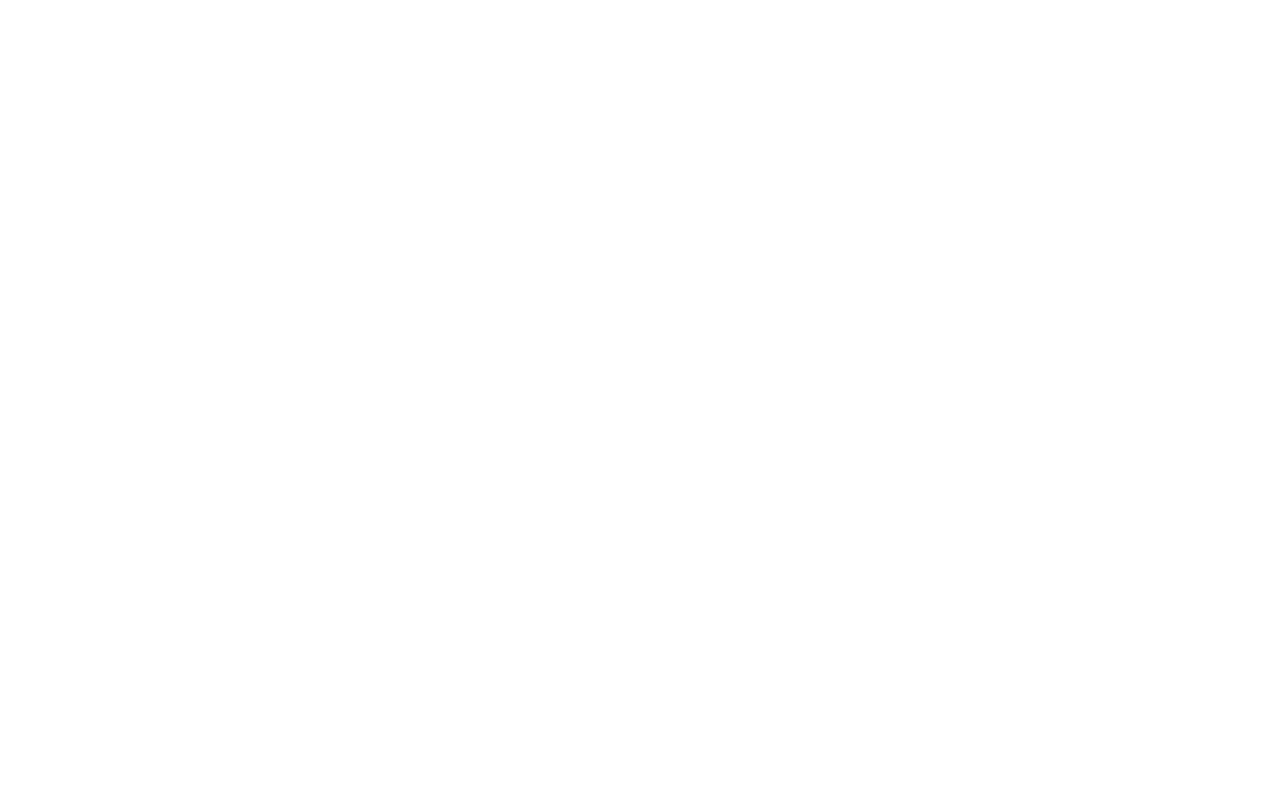
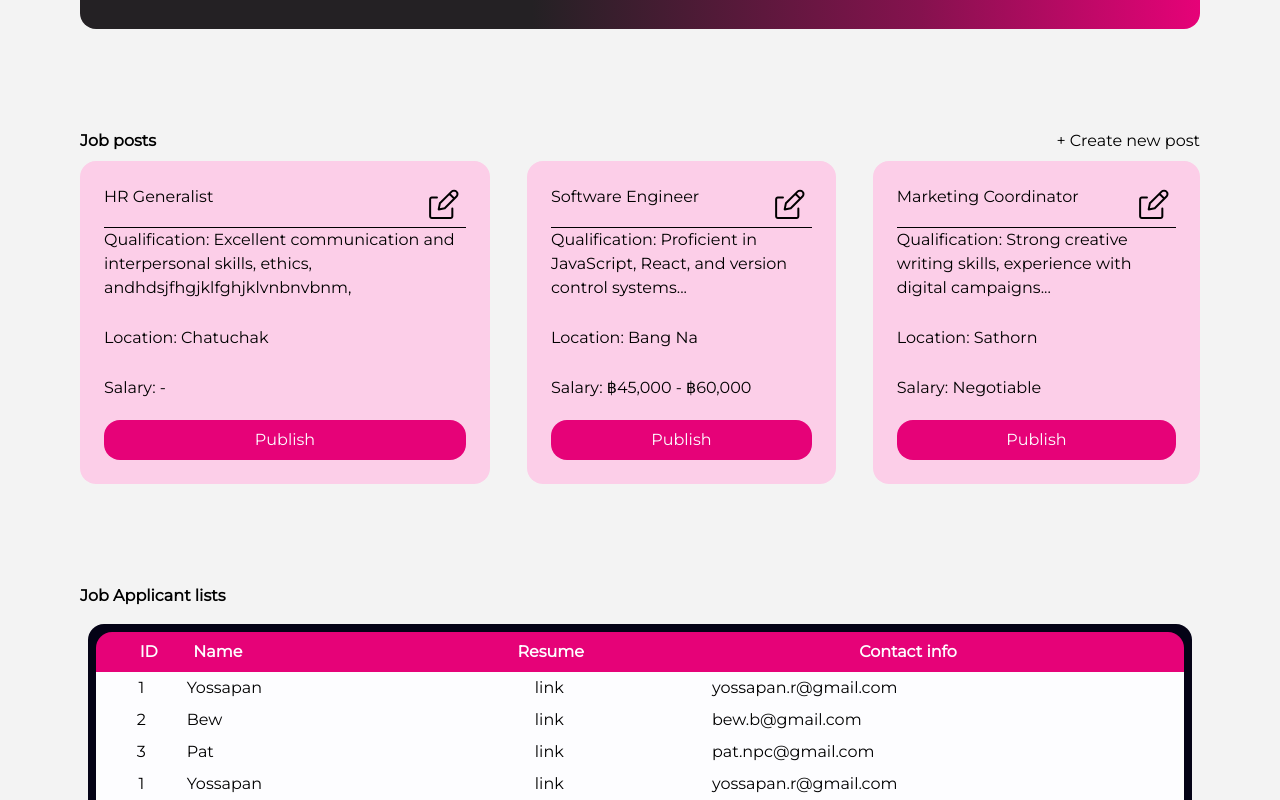
Before and after one commit to CSC105-2024/G19-LetUsSleep-PreHack-2025, a React (Vite) app in the folder Frontend/: page /CDashboard in a window 1280 px wide. Shown: the part 280-1080 px from the top of the page. Before the commit the page ends 800 px from the top, so only its background shows below. Built offline with nearby package versions, Linux system fonts and the light colour scheme.

Commit message:
style: update UI

```diff
--- /dev/null
+++ b/Frontend/src/components/JobApplicantLists.jsx
@@ -0,0 +1,162 @@
+import React from 'react'
+
+function JobApplicantLists() {
+
+  const ApplicantList = [
+    {
+      id: 1,
+      name: "Yossapan",
+      resume: "link",
+      mail: "yossapan.r@gmail.com"
+    },
+    {
+      id: 2,
+      name: "Bew",
+      resume: "link",
+      mail: "bew.b@gmail.com"
+    },
+    {
+      id: 3,
+      name: "Pat",
+      resume: "link",
+      mail: "pat.npc@gmail.com"
+    },
+    {
+      id: 1,
+      name: "Yossapan",
+      resume: "link",
+      mail: "yossapan.r@gmail.com"
+    },
+    {
+      id: 2,
+      name: "Bew",
+      resume: "link",
+      mail: "bew.b@gmail.com"
+    },
+    {
+      id: 3,
+      name: "Pat",
+      resume: "link",
+      mail: "pat.npc@gmail.com"
+    },
+    {
+      id: 1,
+      name: "Yossapan",
+      resume: "link",
+      mail: "yossapan.r@gmail.com"
+    },
+    {
+      id: 2,
+      name: "Bew",
+      resume: "link",
+      mail: "bew.b@gmail.com"
+    },
+    {
+      id: 3,
+      name: "Pat",
+      resume: "link",
+      mail: "pat.npc@gmail.com"
+    },
+    {
+      id: 1,
+      name: "Yossapan",
+      resume: "link",
+      mail: "yossapan.r@gmail.com"
+    },
+    {
+      id: 2,
+      name: "Bew",
+      resume: "link",
+      mail: "bew.b@gmail.com"
+    },
+    {
+      id: 3,
+      name: "Pat",
+      resume: "link",
+      mail: "pat.npc@gmail.com"
+    },
+    {
+      id: 1,
+      name: "Yossapan",
+      resume: "link",
+      mail: "yossapan.r@gmail.com"
+    },
+    {
+      id: 2,
+      name: "Bew",
+      resume: "link",
+      mail: "bew.b@gmail.com"
+    },
+    {
+      id: 3,
+      name: "Pat",
+      resume: "link",
+      mail: "pat.npc@gmail.com"
+    },
+    {
+      id: 1,
+      name: "Yossapan",
+      resume: "link",
+      mail: "yossapan.r@gmail.com"
+    },
+    {
+      id: 2,
+      name: "Bew",
+      resume: "link",
+      mail: "bew.b@gmail.com"
+    },
+    {
+      id: 3,
+      name: "Pat",
+      resume: "link",
+      mail: "pat.npc@gmail.com"
+    },
+    {
+      id: 1,
+      name: "Yossapan",
+      resume: "link",
+      mail: "yossapan.r@gmail.com"
+    },
+    {
+      id: 2,
+      name: "Bew",
+      resume: "link",
+      mail: "bew.b@gmail.com"
+    },
+    {
+      id: 10,
+      name: "Pat",
+      resume: "link",
+      mail: "pat.npc@gmail.com"
+    },
+
+  ]
+  return (
+    <div>
+      <h1 className='pb-2 font-semibold'>Job Applicant lists</h1>
+      <div className='bg-black rounded-2xl p-2 m-2 h-full '>
+        <div className='bg-dpink grid grid-cols-12 rounded-t-2xl p-2 font-semibold text-white'>
+          <h3 className='col-span-1  text-center'>ID</h3>
+          <h3 className='col-span-3 '>Name</h3>
+          <h3 className='col-span-2  text-center'>Resume</h3>
+          <h3 className='col-span-6  text-center'>Contact info</h3>
+        </div>
+
+        <div className='overflow-y-auto h-[500px]'>
+          {ApplicantList.map((list) => (
+          <div key={list.id} className='grid grid-cols-12 py-1 bg-white overflow-x-hidden'>
+            <p className='col-span-1 text-center'>{list.id}</p>
+            <p className='col-span-3 '>{list.name}</p>
+            <p className='col-span-2 text-center'>{list.resume}</p>
+            <p className='col-span-6 pl-18'>{list.mail}</p>
+        </div>
+
+        ))}
+        </div>
+      </div>
+
+    </div>
+  )
+}
+
+export default JobApplicantLists
--- /dev/null
+++ b/Frontend/src/components/JobPostCard.jsx
@@ -0,0 +1,61 @@
+import React from 'react'
+
+function JobPostCard() {
+    const PostJobLists = [
+  {
+    id: 1,
+    title: "HR Generalist",
+    qualifications: "Excellent communication and interpersonal skills, ethics, andhdsjfhgjklfghjklvnbnvbnm,",
+    location: "Chatuchak",
+    salary: "-"
+  },
+  {
+  id: 2,
+  title: "Software Engineer",
+  qualifications: "Proficient in JavaScript, React, and version control systems...",
+  location: "Bang Na",
+  salary: "฿45,000 - ฿60,000"
+},
+{
+  id: 3,
+  title: "Marketing Coordinator",
+  qualifications: "Strong creative writing skills, experience with digital campaigns...",
+  location: "Sathorn",
+  salary: "Negotiable"
+}
+
+
+];
+  return (
+    <div>
+        <div className='flex justify-between pb-2'>
+            <h1 className='font-semibold'>Job posts</h1>
+            <a href="">+ Create new post</a>
+        </div>
+        <div className='flex flex-row gap-[37px] overflow-x-auto'>
+            {PostJobLists.map((post) => (
+                    <div id="card" key={post.id} className='flex flex-col bg-pink-200 rounded-2xl px-2 py-4 sm:p-6 min-w-[280px]'>
+                        <div className='flex flex-row justify-between'>
+                            <h2 className='line-clamp-2 font-medium'>{post.title}</h2>
+                            <div><svg xmlns="http://www.w3.org/2000/svg" width="41" height="42" viewBox="0 0 41 42" fill="none">
+    <path d="M24.436 8.77578L29.3082 13.6479M11.9583 12.4589H6.83333C6.38026 12.4589 5.94573 12.6389 5.62536 12.9593C5.30498 13.2797 5.125 13.7142 5.125 14.1673V31.2506C5.125 31.7037 5.30498 32.1382 5.62536 32.4586C5.94573 32.779 6.38026 32.9589 6.83333 32.9589H25.625C26.0781 32.9589 26.5126 32.779 26.833 32.4586C27.1533 32.1382 27.3333 31.7037 27.3333 31.2506V23.5631M31.4487 6.63353C31.7688 6.95351 32.0227 7.33342 32.196 7.75156C32.3692 8.16969 32.4584 8.61787 32.4584 9.07047C32.4584 9.52308 32.3692 9.97125 32.196 10.3894C32.0227 10.8075 31.7688 11.1874 31.4487 11.5074L19.7569 23.1992L13.6667 24.4173L14.8847 18.3271L26.5765 6.63524C26.8963 6.31499 27.276 6.06092 27.694 5.88757C28.112 5.71423 28.5601 5.625 29.0126 5.625C29.4652 5.625 29.9132 5.71423 30.3313 5.88757C30.7493 6.06092 31.129 6.31499 31.4487 6.63524V6.63353Z" stroke="black" stroke-width="2" stroke-linecap="round" stroke-linejoin="round"/>
+    </svg></div>
+                        </div>
+                        <hr />
+                        <div className='flex gap-[26px] flex-col pb-5'>
+                            <p className='line-clamp-3'>Qualification: {post.qualifications}</p>
+                            <p className='line-clamp-2'>Location: {post.location}</p>
+                            <p className='line-clamp-1'>Salary: {post.salary}</p>
+                        </div>
+
+                    <button className='btn btn-dpink rounded-2xl text-white py-2 '>Publish</button>
+                {/* <button>View Applicants</button> */}
+                    </div>
+            ))}
+
+        </div>
+    </div>
+  )
+}
+
+export default JobPostCard
--- a/Frontend/src/pages/CompanyDashboard.jsx
+++ b/Frontend/src/pages/CompanyDashboard.jsx
@@ -1,8 +1,59 @@
 import React from 'react'
+import JobPostCard from '../components/JobPostCard'
+import JobApplicantLists from '../components/JobApplicantLists'
+import { Link } from 'react-scroll';
 
 function CompanyDashboard() {
   return (
-    <div>CompanyDashboard</div>
+    <div className='pt-[80px] px-[30px]
+    sm:pt-[102px]  sm:px-[80px] bg-lgray'>
+      <div className='flex gap-[20px] sm:gap-[60px] pb-2'>
+        <Link to="section1" smooth={true} duration={500} offset={-80} className="hover:underline underline-offset-4 cursor-pointer text-black">
+          company profile
+        </Link>
+        <Link to="section2" smooth={true} duration={500} offset={-80} className="hover:underline underline-offset-4 cursor-pointer text-black">
+          Job Posts
+        </Link>
+        {/* <a href="">view Applicants</a> */}
+      </div>
+
+      <div className='flex flex-col gap-[50px] sm:gap-[100px]' >
+          {/* profile */}
+          <div
+            id="section1"
+            className='flex flex-col sm:flex-row items-start p-4 justify-start sm:items-center gap-5 self-stretch rounded-2xl'
+            style={{background: 'linear-gradient(270deg, #E60278 0%, #85124E 25%, #242124 59.62%)',}}>
+
+            {/* pic */}
+              <div className='w-[80px] h-[80px] p-2 bg-lgray rounded-2xl'>
+                 <img src="" alt="" />
+              </div>
+
+            {/* Name + See more */}
+            <div className=' w-[160px] h-[143px] flex flex-col justify-center text-white'>
+              <div className='flex flex-row justify-start gap-2'>
+                <h1 className='font-semibold'>Company Name</h1>
+                {/* edit button */}
+                <h2>edit</h2>
+              </div>
+              <div className=''>
+                <p>See more &gt;</p>
+              </div>
+            </div>
+
+        </div>
+
+
+        {/* Job Posts */}
+        <div id="section2">
+          <JobPostCard/>
+        </div>
+
+        {/* Job Applicant Lists */}
+        <JobApplicantLists/>
+      </div>
+
+    </div>
   )
 }
 
```
